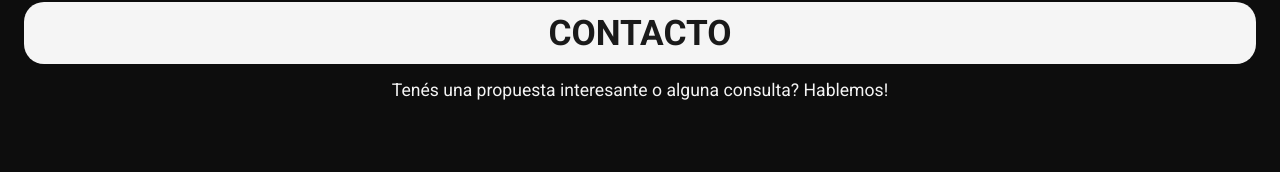
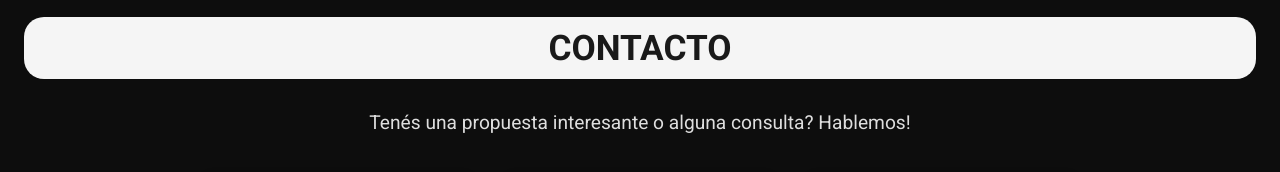
Before and after one commit to juaneuler/portfolio-juan, a React (Vite) app: page /contacto in a window 1280 px wide. Shown: the part 119-291 px from the top of the page. Built offline with nearby package versions, Linux system fonts and the light colour scheme; no server answers.

Commit message:
refactor(contacto): se eliminaron textos innecesarios y se mejoraron las pruebas unitarias para el componente de contacto

```diff
--- a/src/pages/Contacto.jsx
+++ b/src/pages/Contacto.jsx
@@ -1,4 +1,4 @@
-import React, { useEffect, useState } from 'react'
+import { useEffect, useState } from 'react'
 import { useLanguage } from '../context/LanguageContext'
 import { useLoader } from '../context/LoaderContext'
 
@@ -44,7 +44,6 @@ const Contacto = () => {
     <section className="contacto">
       <h2>{t.titulo}</h2>
       <p className="contactoIntro">{t.intro}</p>
-      <p className="contactoHorario">{t.horario}</p>
 
       <div className="contactoTarjetas">
         <div className="contactoTarjeta">
--- a/src/styles/contacto.scss
+++ b/src/styles/contacto.scss
@@ -1,4 +1,4 @@
-@use './variables' as *;
+@use "./variables" as *;
 
 .contacto {
   background-color: $color-negro;
@@ -21,11 +21,13 @@
     border-radius: 20px;
   }
 
-    .contactoIntro,
-    .contactoHorario {
-        font-size: 1.1rem;
-        margin-bottom: 1rem;
-        margin-top: 1rem;
+  .contactoIntro {
+    font-size: 1.2rem;
+    margin-top: 2rem;
+    max-width: 600px;
+    margin-left: auto;
+    margin-right: auto;
+    color: rgba($color-blanco, 0.9);
   }
 
   .contactoTarjetas {
@@ -73,5 +75,4 @@
       }
     }
   }
-
 }
```
Also changed, not shown: 1 other file (tests, documents, lock files or other folders). Lines whose indentation alone changed are shown as unchanged.
